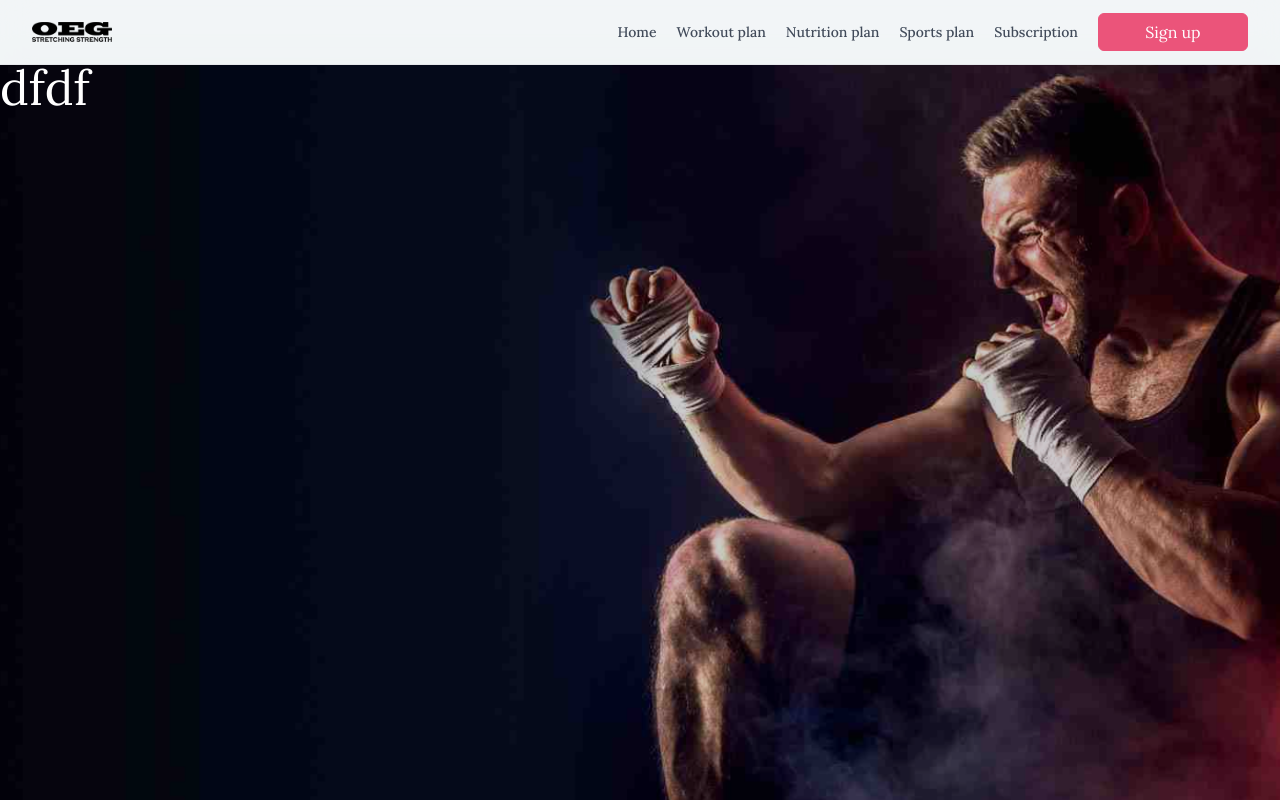
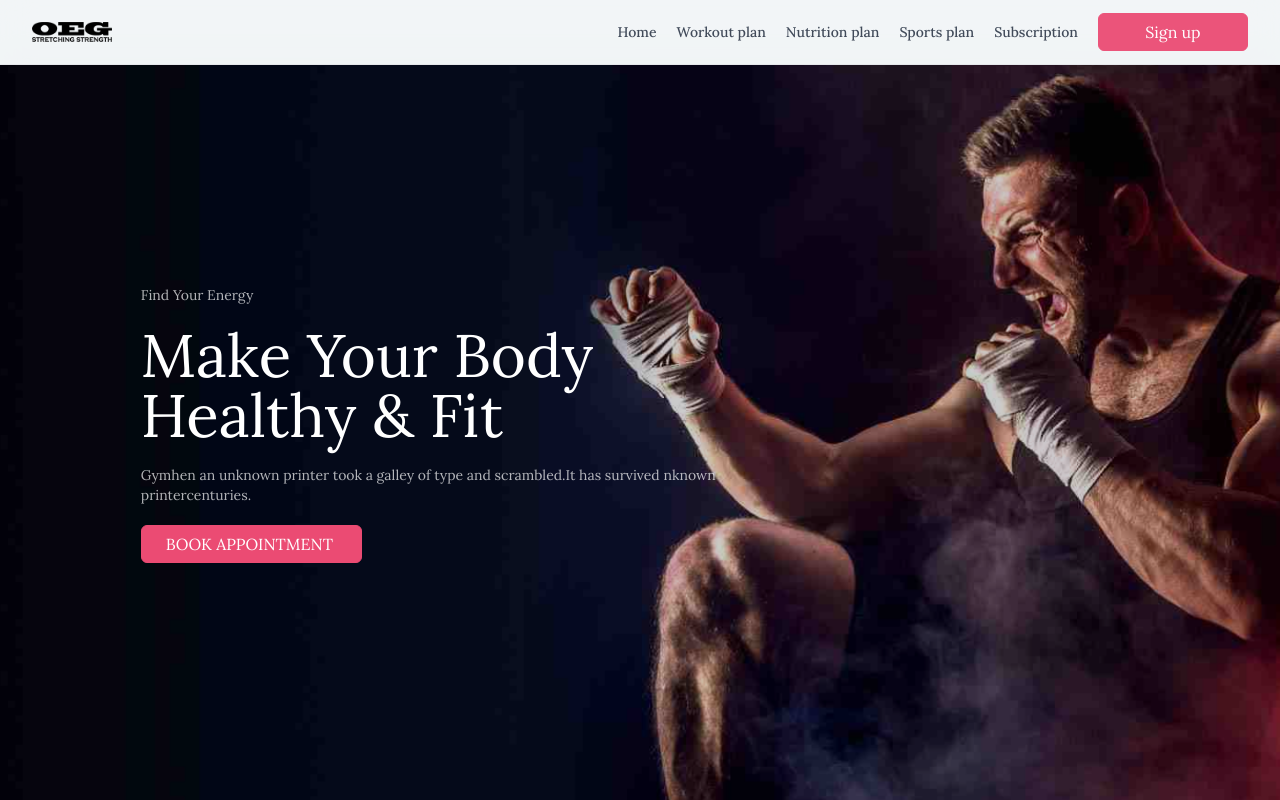
Before and after one commit to Raiyan109/ozzy-frontend, a Next.js app: page / in a window 1280 px wide. Built offline with nearby package versions, Linux system fonts and the light colour scheme.

Commit message:
hero desktop done

```diff
--- a/src/components/home/Hero.tsx
+++ b/src/components/home/Hero.tsx
@@ -9,9 +9,14 @@ const Hero = () => {
             // style={{
             //     backgroundImage: `linear-gradient(to bottom, rgba(0,0,0,0) 0%, rgba(0,0,0,0.8) 100%), url(${heroImage.src})`,
             // }}
-            className=" bg-cover xl:bg-cover bg-no-repeat bg-center  h-[50vh] md:h-[70vh] lg:h-[calc(100vh-2px)] xl:h-[calc(100vh-64px)] w-full mt-16 md:mt-16 lg:mt-16 xl:mt-16"
+            className=" bg-cover xl:bg-cover bg-no-repeat bg-center  h-[50vh] md:h-[70vh] lg:h-[calc(100vh-2px)] xl:h-[calc(100vh-64px)] w-full mt-16 md:mt-16 lg:mt-16 xl:mt-16 relative"
         >
-            <p className="text-white text-5xl">dfdf</p>
+            <div className="absolute top-[30%] left-[11%] space-y-5">
+                <p className="text-white/70 text-sm">Find Your Energy</p>
+                <h1 className="text-white text-6xl max-w-lg">Make Your Body Healthy & Fit</h1>
+                <p className="text-white/70 max-w-xl text-sm">Gymhen an unknown printer took a galley of type and scrambled.It has survived nknown printercenturies.</p>
+                <button className="btn">BOOK APPOINTMENT </button>
+            </div>
         </div>
     )
 }
```
